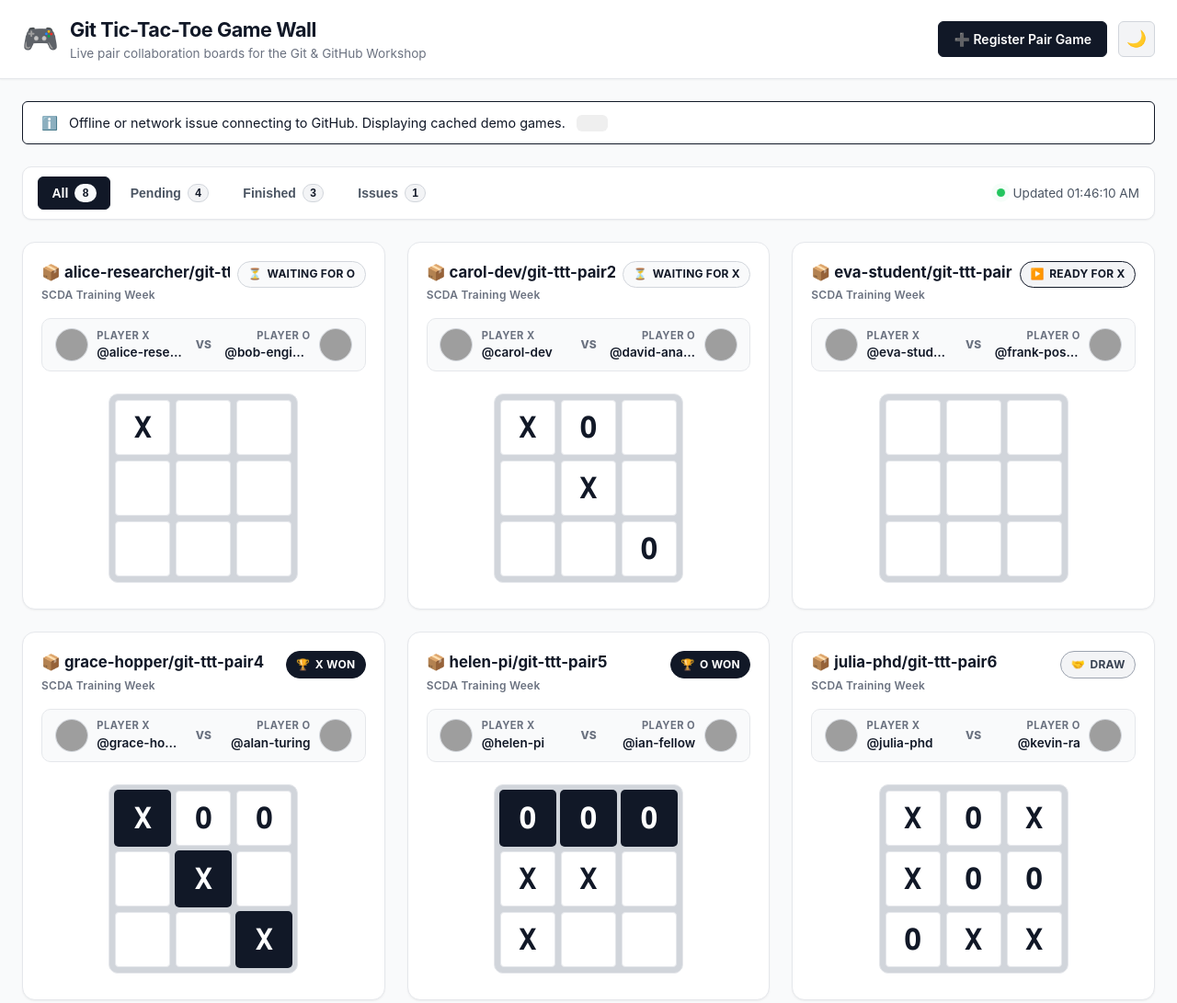
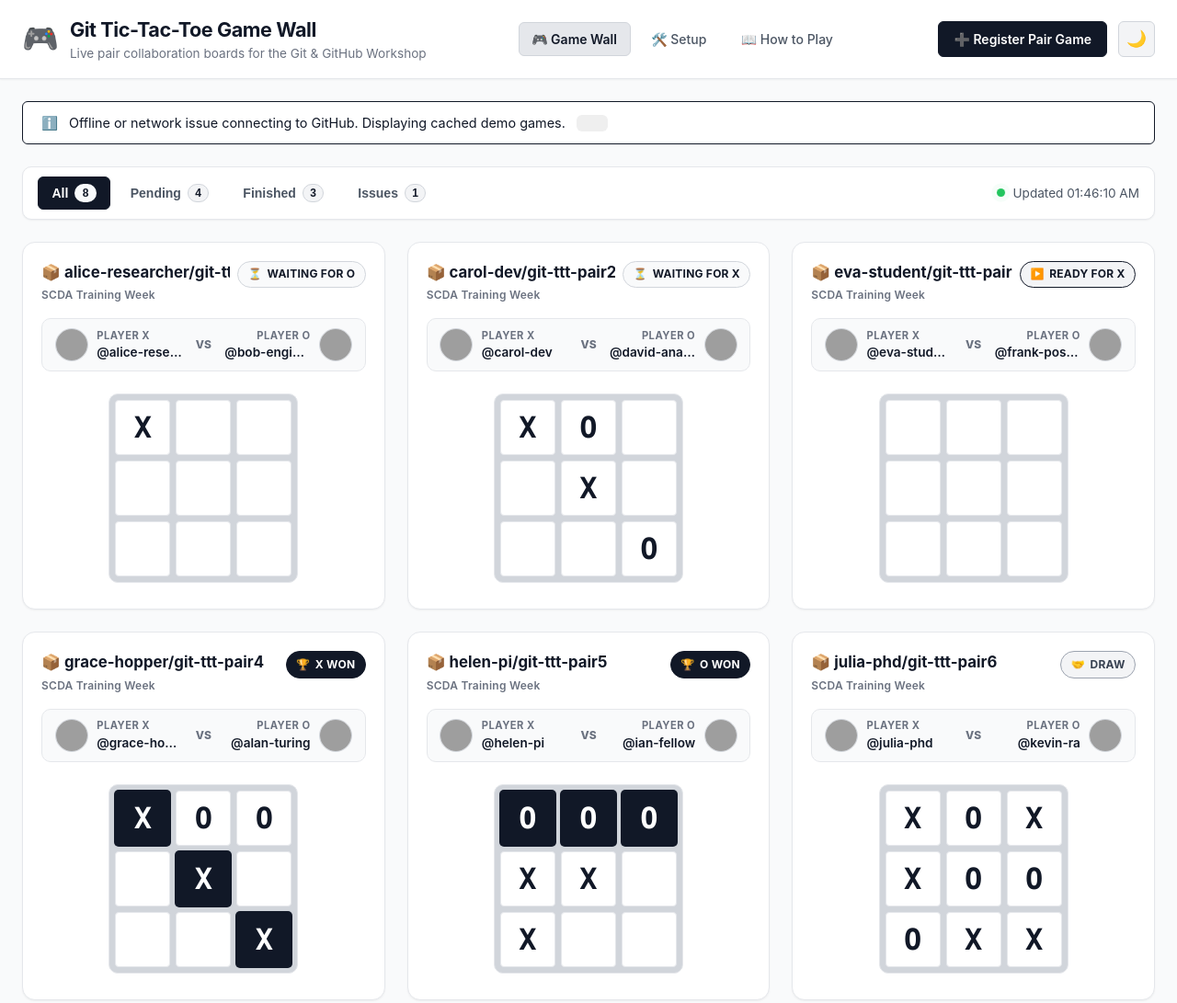
Before and after one commit to igorsdub/git-tic-tac-toe-workshop, a plain HTML site: page docs/index.html in a window 1280 px wide. Shown: the top 1091 px of the page at 92% size. Drawn offline with Linux system fonts and the light colour scheme; no server answers; grey boxes are pictures that could not be loaded.

Commit message:
feat(nav): add shared navigation bar linking Game Wall, Setup, and How to Play

```diff
--- a/docs/index.html
+++ b/docs/index.html
@@ -12,12 +12,19 @@
   <header class="wall-header">
     <div class="header-container">
       <div class="brand">
-        <span class="brand-icon">🎮</span>
-        <div class="brand-text">
-          <h1>Git Tic-Tac-Toe Game Wall</h1>
-          <p class="subtitle">Live pair collaboration boards for the Git &amp; GitHub Workshop</p>
-        </div>
+        <a href="index.html" class="brand-link">
+          <span class="brand-icon">🎮</span>
+          <div class="brand-text">
+            <h1>Git Tic-Tac-Toe Game Wall</h1>
+            <p class="subtitle">Live pair collaboration boards for the Git &amp; GitHub Workshop</p>
+          </div>
+        </a>
       </div>
+      <nav class="nav-links" aria-label="Workshop Navigation">
+        <a href="index.html" class="nav-link active">🎮 Game Wall</a>
+        <a href="setup.html" class="nav-link">🛠️ Setup</a>
+        <a href="guide.html" class="nav-link">📖 How to Play</a>
+      </nav>
       <div class="header-actions">
         <a href="https://github.com/igorsdub/git-tic-tac-toe-workshop/issues/new?template=register-game.yml"
            target="_blank" rel="noopener noreferrer" class="btn btn-primary register-btn">
```
